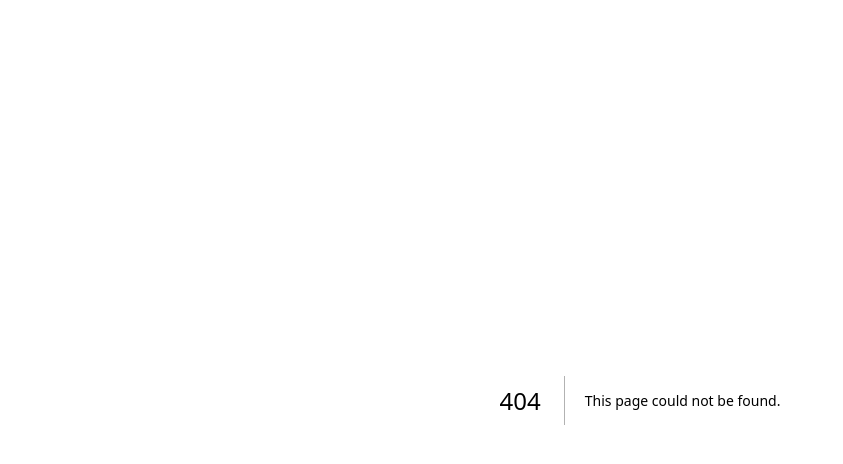
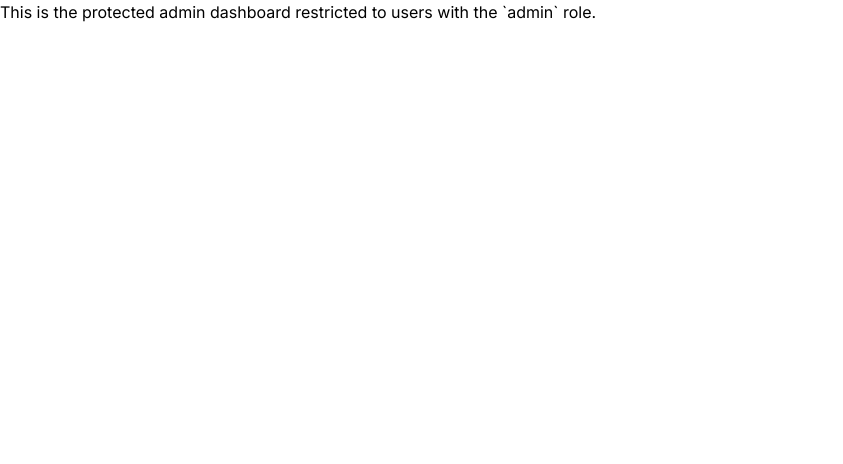
Before and after one commit to Oscar-Luntha/electronics-site, a Next.js app: page /admin in a window 1280 px wide. Before the commit this address had no page. Shown: the top 464 px of the page, without its empty margins (0-843 px from the left). Built offline with nearby package versions, Linux system fonts and the light colour scheme.

Commit message:
create a mock admin page for verifying page restriction

```diff
--- /dev/null
+++ b/app/admin/page.tsx
@@ -0,0 +1,3 @@
+export default function AdminDashboard() {
+    return <p>This is the protected admin dashboard restricted to users with the `admin` role.</p>
+  }
```
